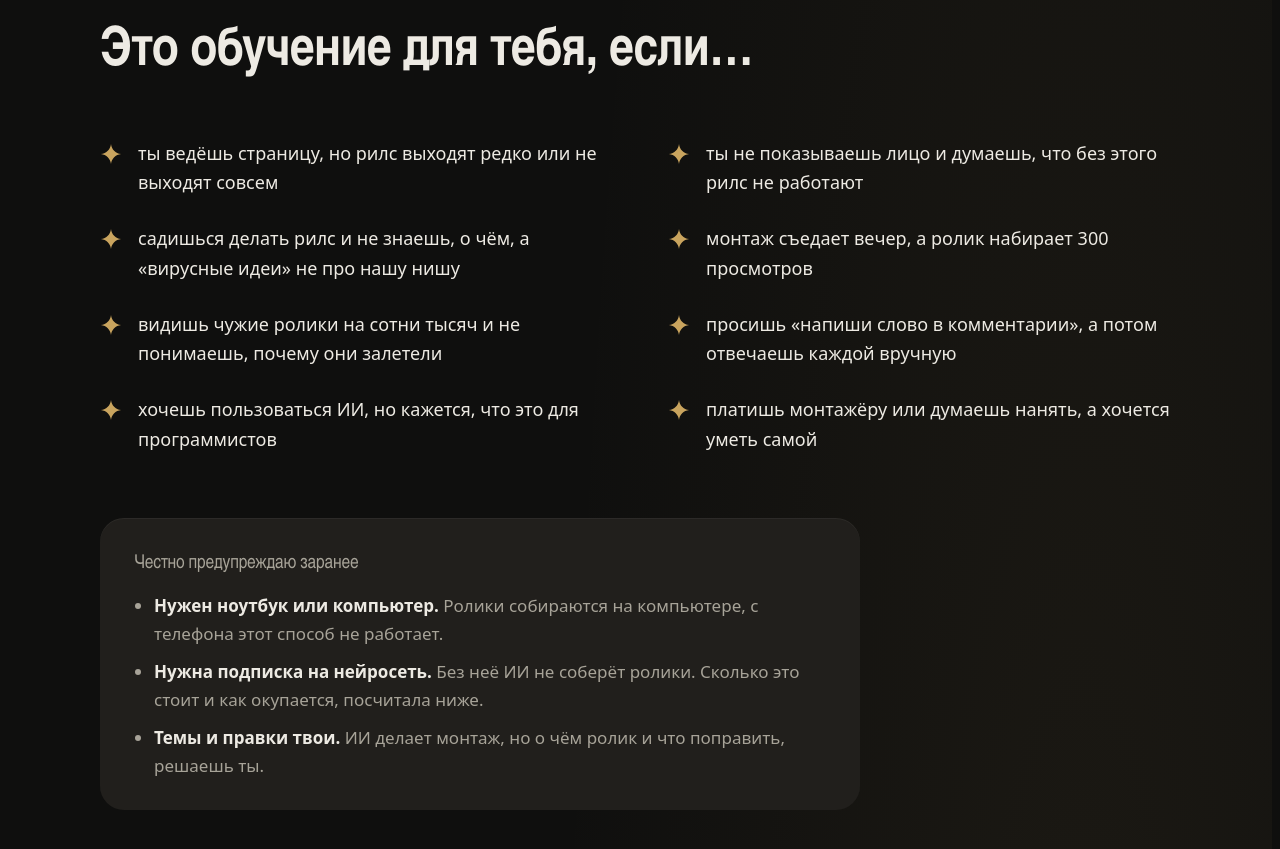
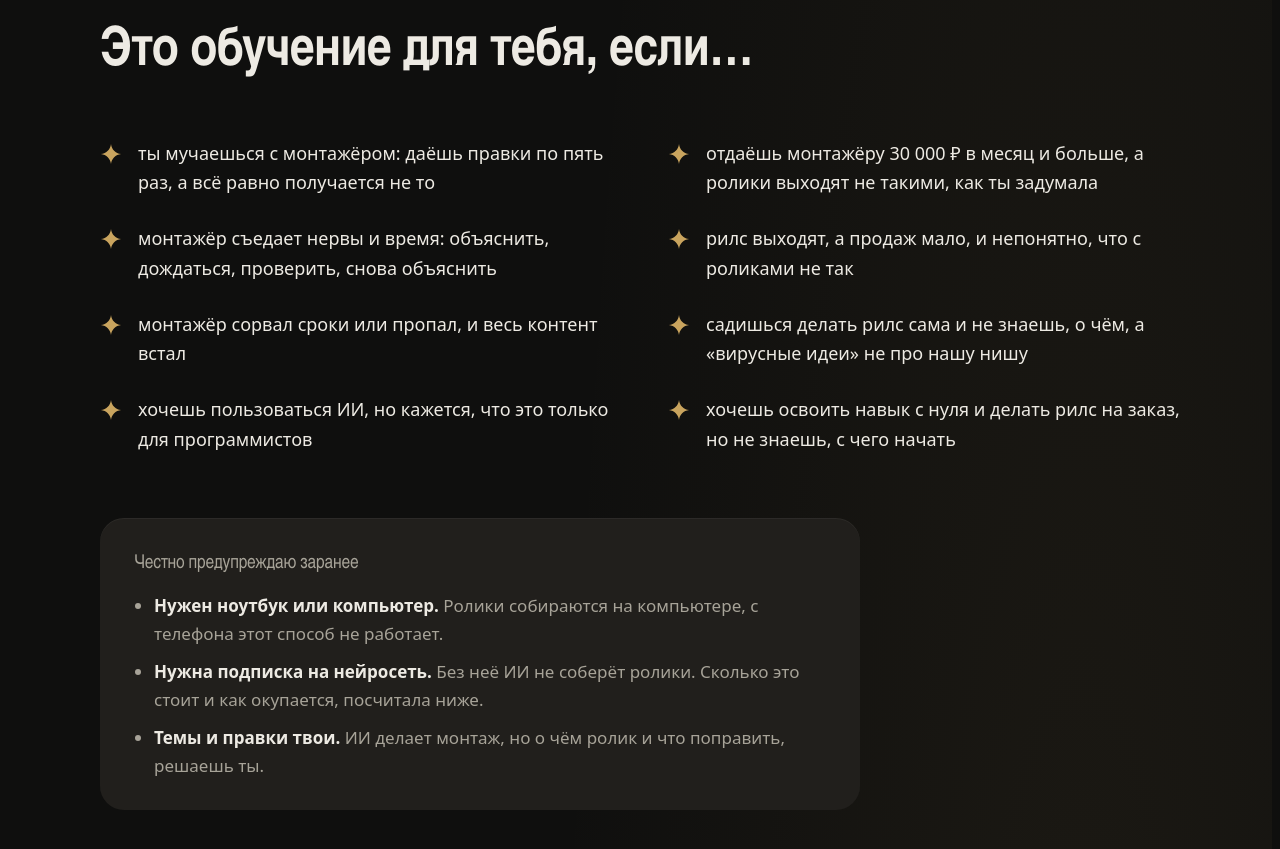
Before and after one commit to muslimsite/montazh-bez-montazha, a plain HTML site: page index.html in a window 1280 px wide. Shown: the part 2340-3189 px from the top of the page. Drawn offline with Linux system fonts and the light colour scheme; a web font is replaced by a local one.

Commit message:
Боли в блоке «Это обучение для тебя, если»

```diff
--- a/index.html
+++ b/index.html
@@ -360,14 +360,14 @@ footer{padding-block:30px;color:var(--dim);font-size:14px;text-align:center}
   <div class="wrap">
     <div class="head rise"><h2>Это обучение для тебя, если…</h2></div>
     <div class="fit-grid rise"><ul>
-      <li><svg class="spark" viewBox="0 0 24 24"><path fill="currentColor" d="M12 1c.7 6 4.9 10.3 11 11-6.1.7-10.3 5-11 11-.7-6-4.9-10.3-11-11 6.1-.7 10.3-5 11-11z"/></svg>ты ведёшь страницу, но рилс выходят редко или не выходят совсем</li>
-      <li><svg class="spark" viewBox="0 0 24 24"><path fill="currentColor" d="M12 1c.7 6 4.9 10.3 11 11-6.1.7-10.3 5-11 11-.7-6-4.9-10.3-11-11 6.1-.7 10.3-5 11-11z"/></svg>ты не показываешь лицо и думаешь, что без этого рилс не работают</li>
-      <li><svg class="spark" viewBox="0 0 24 24"><path fill="currentColor" d="M12 1c.7 6 4.9 10.3 11 11-6.1.7-10.3 5-11 11-.7-6-4.9-10.3-11-11 6.1-.7 10.3-5 11-11z"/></svg>садишься делать рилс и не знаешь, о чём, а «вирусные идеи» не про нашу нишу</li>
-      <li><svg class="spark" viewBox="0 0 24 24"><path fill="currentColor" d="M12 1c.7 6 4.9 10.3 11 11-6.1.7-10.3 5-11 11-.7-6-4.9-10.3-11-11 6.1-.7 10.3-5 11-11z"/></svg>монтаж съедает вечер, а ролик набирает 300 просмотров</li>
-      <li><svg class="spark" viewBox="0 0 24 24"><path fill="currentColor" d="M12 1c.7 6 4.9 10.3 11 11-6.1.7-10.3 5-11 11-.7-6-4.9-10.3-11-11 6.1-.7 10.3-5 11-11z"/></svg>видишь чужие ролики на сотни тысяч и не понимаешь, почему они залетели</li>
-      <li><svg class="spark" viewBox="0 0 24 24"><path fill="currentColor" d="M12 1c.7 6 4.9 10.3 11 11-6.1.7-10.3 5-11 11-.7-6-4.9-10.3-11-11 6.1-.7 10.3-5 11-11z"/></svg>просишь «напиши слово в комментарии», а потом отвечаешь каждой вручную</li>
-      <li><svg class="spark" viewBox="0 0 24 24"><path fill="currentColor" d="M12 1c.7 6 4.9 10.3 11 11-6.1.7-10.3 5-11 11-.7-6-4.9-10.3-11-11 6.1-.7 10.3-5 11-11z"/></svg>хочешь пользоваться ИИ, но кажется, что это для программистов</li>
-      <li><svg class="spark" viewBox="0 0 24 24"><path fill="currentColor" d="M12 1c.7 6 4.9 10.3 11 11-6.1.7-10.3 5-11 11-.7-6-4.9-10.3-11-11 6.1-.7 10.3-5 11-11z"/></svg>платишь монтажёру или думаешь нанять, а хочется уметь самой</li>
+      <li><svg class="spark" viewBox="0 0 24 24"><path fill="currentColor" d="M12 1c.7 6 4.9 10.3 11 11-6.1.7-10.3 5-11 11-.7-6-4.9-10.3-11-11 6.1-.7 10.3-5 11-11z"/></svg>ты мучаешься с монтажёром: даёшь правки по пять раз, а всё равно получается не то</li>
+      <li><svg class="spark" viewBox="0 0 24 24"><path fill="currentColor" d="M12 1c.7 6 4.9 10.3 11 11-6.1.7-10.3 5-11 11-.7-6-4.9-10.3-11-11 6.1-.7 10.3-5 11-11z"/></svg>отдаёшь монтажёру 30 000 ₽ в месяц и больше, а ролики выходят не такими, как ты задумала</li>
+      <li><svg class="spark" viewBox="0 0 24 24"><path fill="currentColor" d="M12 1c.7 6 4.9 10.3 11 11-6.1.7-10.3 5-11 11-.7-6-4.9-10.3-11-11 6.1-.7 10.3-5 11-11z"/></svg>монтажёр съедает нервы и время: объяснить, дождаться, проверить, снова объяснить</li>
+      <li><svg class="spark" viewBox="0 0 24 24"><path fill="currentColor" d="M12 1c.7 6 4.9 10.3 11 11-6.1.7-10.3 5-11 11-.7-6-4.9-10.3-11-11 6.1-.7 10.3-5 11-11z"/></svg>рилс выходят, а продаж мало, и непонятно, что с роликами не так</li>
+      <li><svg class="spark" viewBox="0 0 24 24"><path fill="currentColor" d="M12 1c.7 6 4.9 10.3 11 11-6.1.7-10.3 5-11 11-.7-6-4.9-10.3-11-11 6.1-.7 10.3-5 11-11z"/></svg>монтажёр сорвал сроки или пропал, и весь контент встал</li>
+      <li><svg class="spark" viewBox="0 0 24 24"><path fill="currentColor" d="M12 1c.7 6 4.9 10.3 11 11-6.1.7-10.3 5-11 11-.7-6-4.9-10.3-11-11 6.1-.7 10.3-5 11-11z"/></svg>садишься делать рилс сама и не знаешь, о чём, а «вирусные идеи» не про нашу нишу</li>
+      <li><svg class="spark" viewBox="0 0 24 24"><path fill="currentColor" d="M12 1c.7 6 4.9 10.3 11 11-6.1.7-10.3 5-11 11-.7-6-4.9-10.3-11-11 6.1-.7 10.3-5 11-11z"/></svg>хочешь пользоваться ИИ, но кажется, что это только для программистов</li>
+      <li><svg class="spark" viewBox="0 0 24 24"><path fill="currentColor" d="M12 1c.7 6 4.9 10.3 11 11-6.1.7-10.3 5-11 11-.7-6-4.9-10.3-11-11 6.1-.7 10.3-5 11-11z"/></svg>хочешь освоить навык с нуля и делать рилс на заказ, но не знаешь, с чего начать</li>
     </ul></div>
     <div class="notfit rise">
       <h3>Честно предупреждаю заранее</h3>
```
